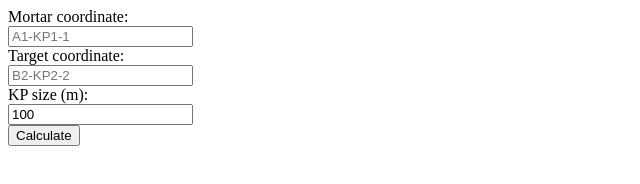
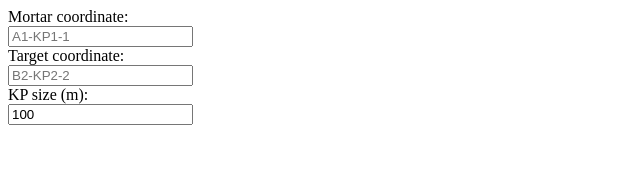
Before and after one commit to paalbra/SquadMortarCalc, a plain HTML site: page index.html in a window 1280 px wide. Shown: the whole page, without its empty margins (0-640 px from the left). Drawn offline with Linux system fonts and the light colour scheme.

Commit message:
Remove 'calculate' button. Calculate on all input change

```diff
--- a/index.html
+++ b/index.html
@@ -13,7 +13,6 @@
   <input type="text" id="target_pos" name="target_pos" placeholder="B2-KP2-2" value=""><br>
   <label for="morta_pos">KP size (m):</label><br>
   <input type="text" id="kp_size" name="kp_size" value="100"><br>
-  <button type="button" id="calculate">Calculate</button>
   <p id="output"></p>
 </form>
 
@@ -124,7 +123,10 @@ function rangeToMil(range) {
     }
 }
 
-document.getElementById("calculate").addEventListener("click", calculate);
+var inputs = document.getElementsByTagName("input");
+for (var i = 0; i < inputs.length; i++) {
+    inputs[i].addEventListener("input", calculate);
+}
 
 </script>
 
```
